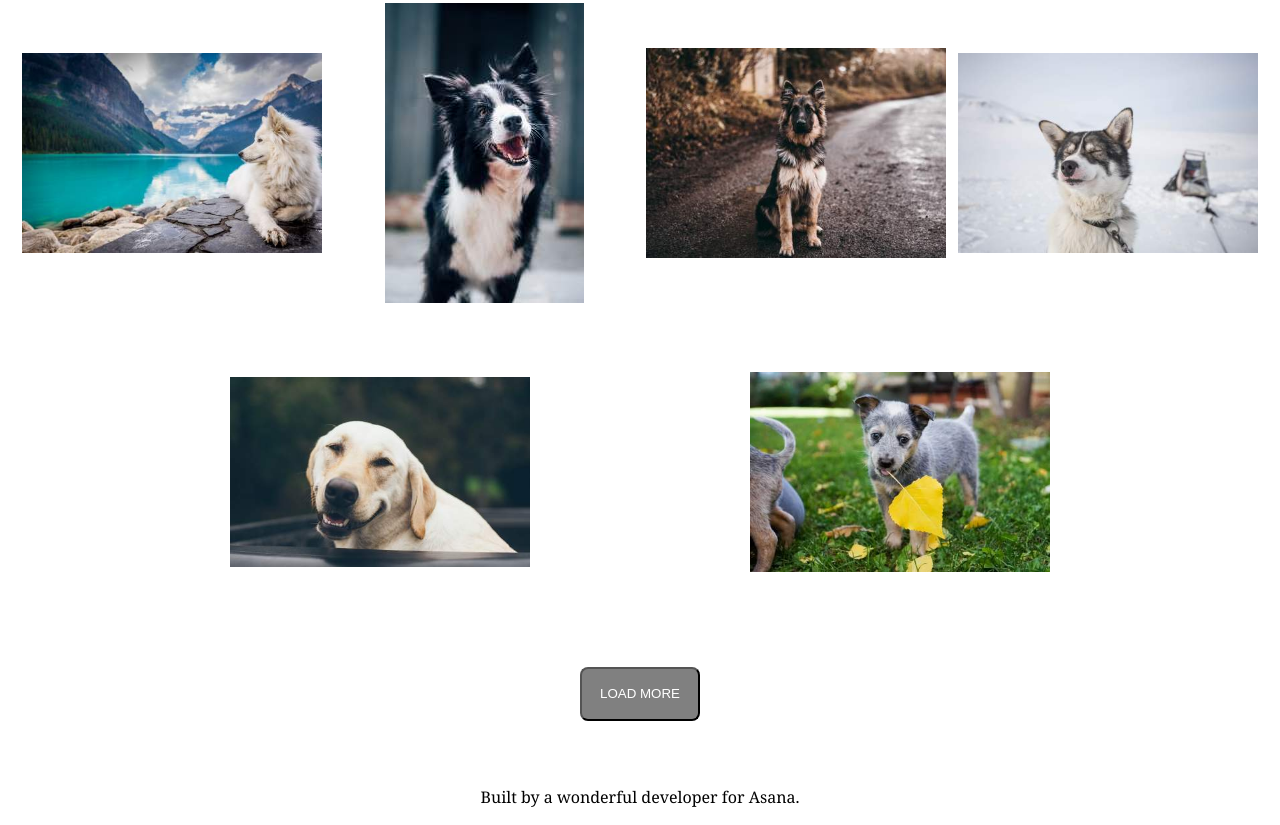
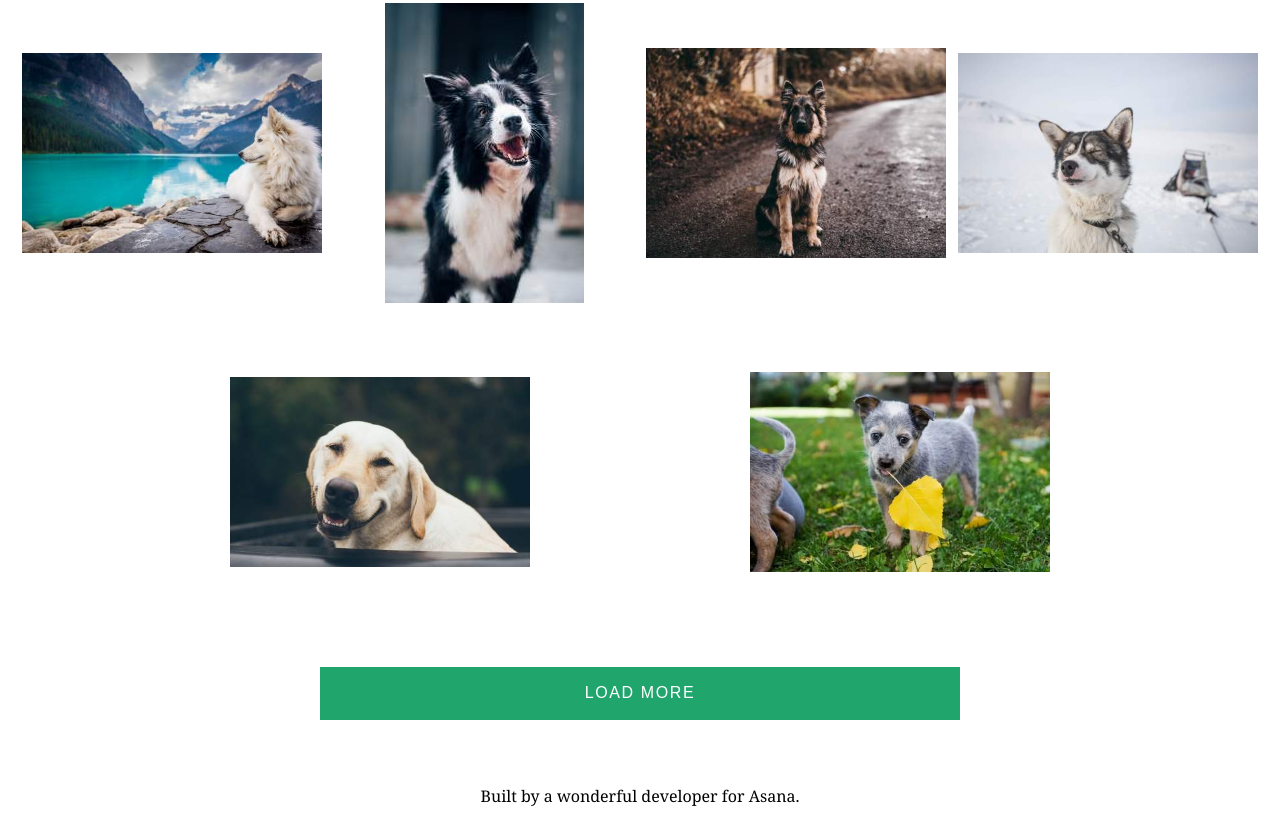
Before and after one commit to praveen5566/pet-adopt-agency, a website: page index.html in a window 1280 px wide. Shown: the part 613-1438 px from the top of the page. Drawn offline with nearby package versions, Linux system fonts and the light colour scheme.

Commit message:
implement disabled state for load button

```diff
--- a/index.js
+++ b/index.js
@@ -53,6 +53,9 @@ function displayLoadMoreButton(paginatedPetData) {
     if (i < paginatedPetData.length) {
       displayPetCards(paginatedPetData[i++], pageNo);
       pageNo++
+    } else {
+      button.disabled = true;
+      button.innerHTML = 'no more data'
     }
   }
 }
--- a/styles/site.css
+++ b/styles/site.css
@@ -50,7 +50,10 @@ a {
 }
 
 #loadMoreBtn {
+  width: 50%;
+  font-size: 1rem;
   margin-bottom: 2rem;
+  letter-spacing: 0.1rem;
 }
 
 .site-section {
@@ -79,14 +82,21 @@ a {
 
 .site-button {
   padding: 1.1rem;
-  border-radius: 0.5rem;
+  border: 0;
+  outline: 0;
   cursor: pointer;
-  background-color: gray;
+  background-color: rgb(32, 165, 109);
   color: white;
 }
 
 .site-button:hover {
   opacity: 0.8;
+}
+
+.site-button:disabled {
+  background-color: gray;
+  cursor: not-allowed;
+  opacity: 1;
 }
 
 .site-modal {
```
